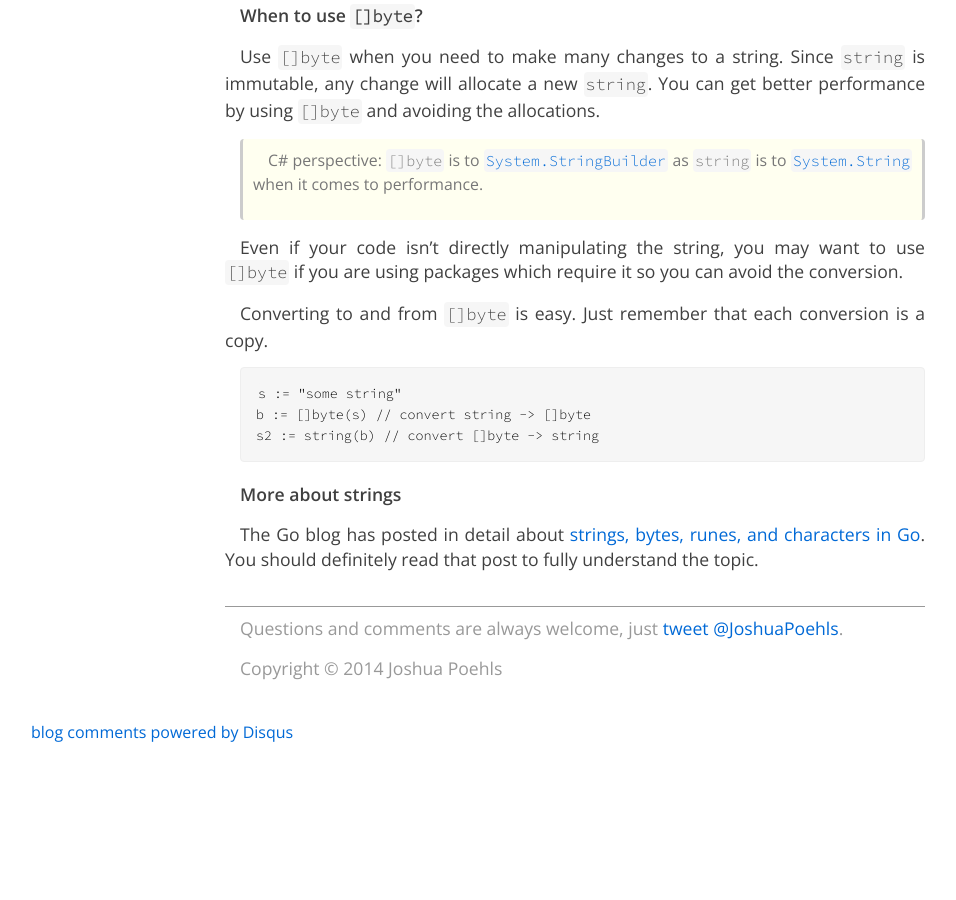
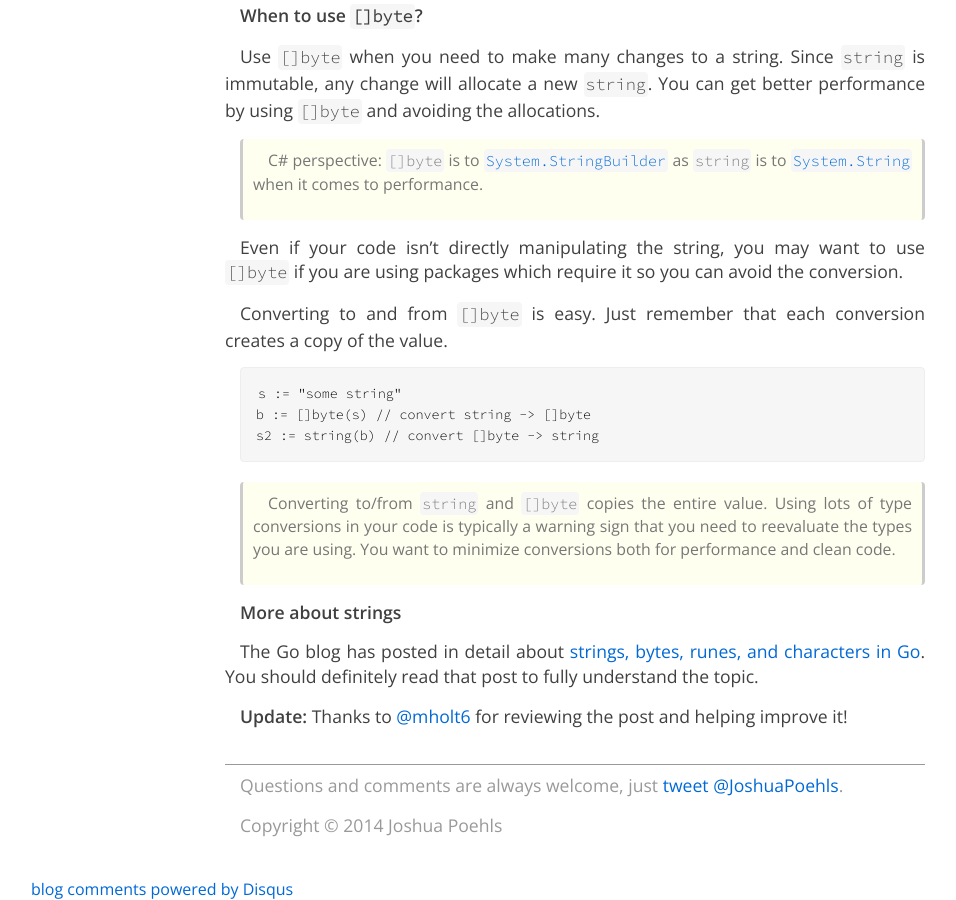
Before and after one commit to jpoehls/zduck.com, a Jekyll site: the page built from _posts/2014/2014-04-16-go-101-string-or-byte-slice.md, in a window 1280 px wide and 900 px high, scrolled down 986 px. Shown: the whole window, without its empty margins (65-1021 px from the left). Built offline with Jekyll 4.4.1, drawn with Linux system fonts in a browser that asks for light colours; Markdown is read by kramdown in place of the engine named in the settings; comment, search, counter and statistics services are not loaded; before the commit the page ends 1729 px from its top, so only the background shows below that.

Commit message:
Adding further notes about string/[]byte conversion costs
Special thanks to @mholt for suggesting and reviewing the improvement!

```diff
--- a/_posts/2014/2014-04-16-go-101-string-or-byte-slice.md
+++ b/_posts/2014/2014-04-16-go-101-string-or-byte-slice.md
@@ -34,15 +34,19 @@ Use `[]byte` when you need to make many changes to a string. Since `string` is i
 
 Even if your code isn't directly manipulating the string, you may want to use `[]byte` if you are using packages which require it so you can avoid the conversion.
 
-Converting to and from `[]byte` is easy. Just remember that each conversion is a copy.
+Converting to and from `[]byte` is easy. Just remember that each conversion creates a copy of the value.
 
 	s := "some string"
 	b := []byte(s) // convert string -> []byte
 	s2 := string(b) // convert []byte -> string
 
+> Converting to/from `string` and `[]byte` copies the entire value. Using lots of type conversions in your code is typically a warning sign that you need to reevaluate the types you are using. You want to minimize conversions both for performance and clean code.
+
 **More about strings**
 
 The Go blog has posted in detail about [strings, bytes, runes, and characters in Go](http://blog.golang.org/strings). You should definitely read that post to fully understand the topic.
 
+**Update:** Thanks to [@mholt6](https://twitter.com/mholt6) for reviewing the post and helping improve it!
+
 [stringbuilder]: http://msdn.microsoft.com/en-us/library/system.text.stringbuilder(v=vs.110).aspx
 [systemstring]: http://msdn.microsoft.com/en-us/library/system.string(v=vs.110).aspx
```
